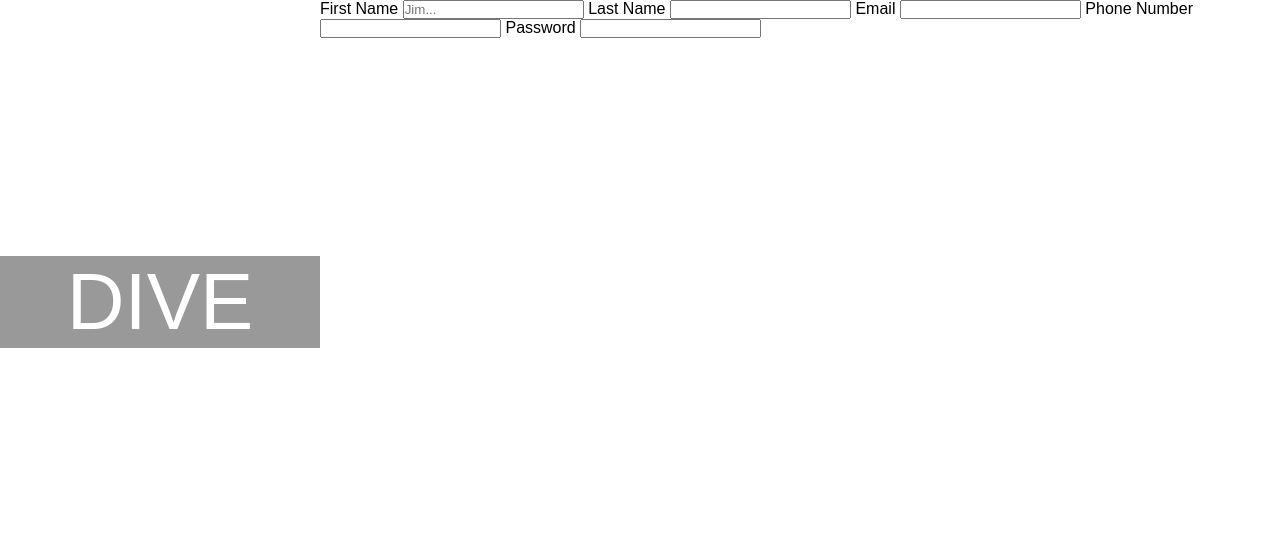
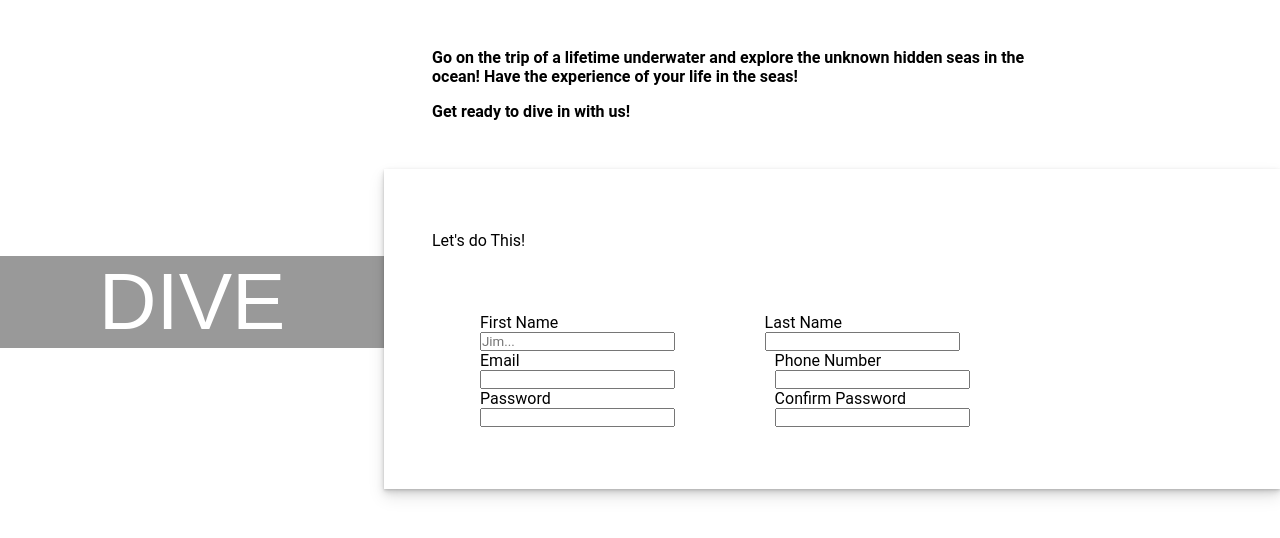
Before and after one commit to ureyx6/Sign-Up-Form, a plain HTML site: page index.html in a window 1280 px wide. Drawn offline with Linux system fonts and the light colour scheme; a web font is replaced by a local one.

Commit message:
added unfinished middle card

```diff
--- a/index.html
+++ b/index.html
@@ -19,19 +19,38 @@
                 </div>
             </div>
             <div class="right">
-                <div class="paragraph-1"></div>
-                <div class="paragraph-2"></div>
-                <div class="data-entry">
+                <div class="paragraph-1">Go on the trip of a lifetime underwater and explore the unknown hidden seas in
+                    the ocean! Have the experience of your life in the seas!</div>
+                <div class="paragraph-2">Get ready to dive in with us!</div>
+                <div class="data-entry-card">
+                    <div class="data-entry-text">Let's do This!</div>
+                    <div class="input-container">
+                         <div class ="inputPair">
                         <label for="first_name">First Name</label>
-                    <input type="text" id="first_name" name ="first_name" placeholder="Jim...">
+                        <input type="text" id="first_name" name="first_name" placeholder="Jim...">
+                    </div>
+                    <div class="inputPair">
                         <label for="last_name">Last Name</label>
                         <input type="text" id="last_name" name="last_name">
+                    </div>
+                    <div class="inputPair2">
                         <label for="user_email">Email</label>
                         <input type="email" id="user_email" name="email">
+                    </div>
+                    <div class="inputPair2">
                         <label for="phone_number">Phone Number</label>
                         <input type="tel" id="phone_number" name="phone_number">
+                        </div>
+                        <div class="inputPair3">
                         <label for="user_password">Password</label>
                         <input type="password" id="user_password" name="password">
+                    </div>
+                        <div class="inputPair3">
+                        <label for="confirm_passowrd;"> Confirm Password</label>
+                        <input type="password" id="confirm_password" name="password">
+                    </div>
+                    </div>
+                </div>
             </div>
         </div>
     </form>
--- a/styles.css
+++ b/styles.css
@@ -8,16 +8,16 @@
 * {
     margin: 0;
     padding: 0;
-    font-family: Giroud, sans-serif;
+    font-family: Roboto, sans-serif;
 }
 .flex-container {
     display: flex;
 }
 .right {
-    width: 75%;
+    width: 70%;
 }
 .left {
-    width: 25%;
+    width: 30%;
     height: auto;
 }
 .image-holder{
@@ -36,4 +36,54 @@ position: relative;
     top: 16rem;
     width: 100%;
     text-align: center;
+    font-family: Giroud, sans-serif;
 }
+.right {
+    display: flex;
+    flex-direction: column;
+}
+.paragraph-1 {
+    margin-top: 3rem;
+    margin-left: 3rem;
+    margin-bottom: 1rem;
+    font-weight: 600;
+    max-width: 70%;
+}
+.paragraph-2 {
+    font-weight: 600;
+    margin-left: 3rem;
+    margin-bottom: 3rem;
+}
+.data-entry-card {
+    display: flex;
+    flex-direction: column;
+    justify-content: space-evenly;
+    height: 40%;
+    width: 100%;
+   box-shadow: 0px 1px 2px rgba(0,0,0,0.1),
+    0px 2px 4px rgba(0,0,0,0.1),
+    0px 4px 8px rgba(0,0,0,0.1),
+    0px 8px 16px rgba(0,0,0,0.1);
+}
+.data-entry-card div {
+    margin-left: 3rem;
+}
+.input-container {
+    display: flex;
+    justify-content: space-between;
+    max-width: 60%;
+    flex-wrap: wrap;
+}
+.inputPair {
+    display: flex;
+    flex-direction: column;
+    margin-right: 10px;
+}
+.inputPair2 {
+    display: flex;
+    flex-direction: column;
+}
+.inputPair3 {
+    display: flex;
+    flex-direction: column;
+}
```
Lines whose indentation alone changed are shown as unchanged.
